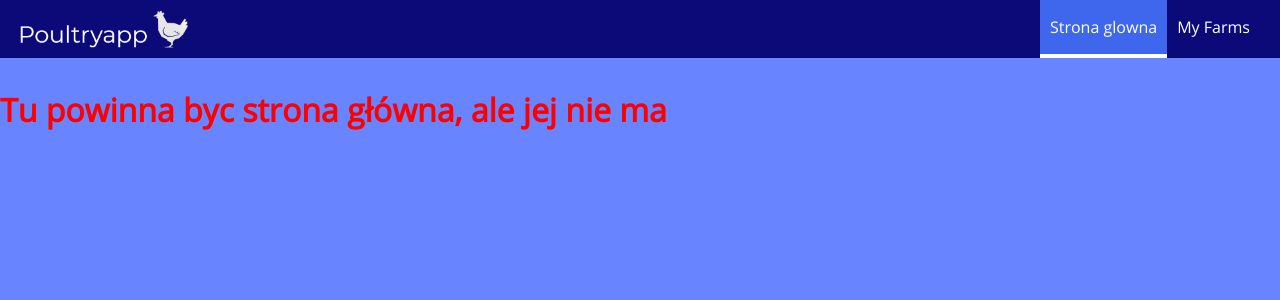
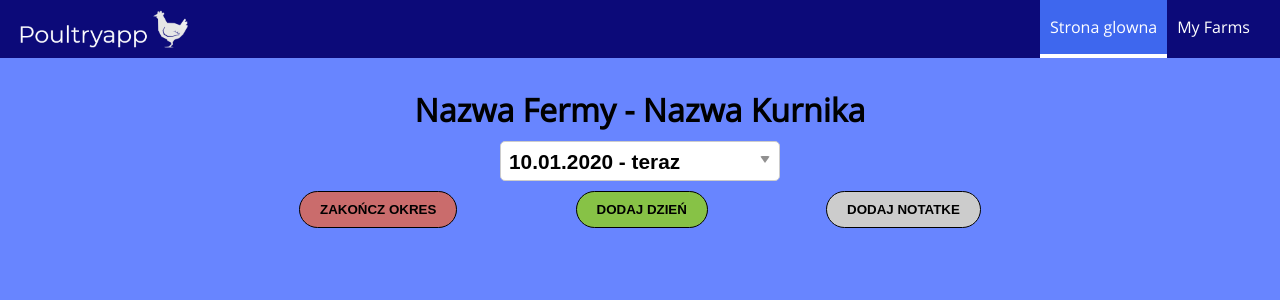
Before and after one commit to Wojtach/PoultryApp, a React (Create React App) app: page / in a window 1280 px wide. Shown: the top 300 px of the page. Built offline with nearby package versions, Linux system fonts and the light colour scheme.

Commit message:
Work on adding day to peroid

```diff
--- a/package.json
+++ b/package.json
@@ -12,6 +12,7 @@
     "react-router-dom": "^5.1.2",
     "react-scripts": "3.4.0",
     "react-scroll": "^1.7.16",
+    "uuid": "^7.0.3",
     "yup": "^0.28.3"
   },
   "scripts": {
--- a/src/App.js
+++ b/src/App.js
@@ -6,6 +6,7 @@ import Layout from './containers/Layout/Layout';
 import HomePage from './components/HomePage/HomePage';
 import MyFarms from './containers/MyFarms/MyFarms';
 import FarmDetails from './containers/FarmDetails/FarmDetails';
+import HallManagement from './containers/HallManagement/HallManagement';
 
 class App extends Component {
   render() {
@@ -14,7 +15,8 @@ class App extends Component {
         <Switch>
           <Route path='/myfarms/farmdetails/:farmName' component={FarmDetails} />
           <Route path='/myfarms' component={MyFarms} />
-          <Route path='/' component={HomePage} />
+          <Route path='/' component={HallManagement} />
+          {/* <Route path='/' component={HomePage} /> */}
         </Switch>
       </Layout>
     );
--- a/src/components/FormikForm/FormikForm.js
+++ b/src/components/FormikForm/FormikForm.js
@@ -81,8 +81,8 @@ class FormikForm extends Component {
                             <Form>
                                 {this.createFileds(formikProps)}
                                 <div className={classes.ButtonsContainer}>
-                                    <Button type='button' btnType='Danger' clicked={this.props.cancel}>Anuluj</Button>
-                                    <Button type='submit' btnType='Success' clicked={formikProps.onSubmit}>Zatwierdź</Button>
+                                    <Button btnType='Danger' clicked={this.props.cancel}>Anuluj</Button>
+                                    <Button submit btnType='Success' clicked={formikProps.onSubmit}>Zatwierdź</Button>
                                 </div>
                             </Form>
                         </div>
--- a/src/components/UI/Button/Button.js
+++ b/src/components/UI/Button/Button.js
@@ -15,7 +15,7 @@ const button = (props) => {
 
     return (
         <button
-            type={props.type}
+            type={props.submit ? 'submit' : 'button'}
             onClick={props.clicked}
             className={btnClasses.join(' ')}>
             {props.children}
--- a/src/components/UI/Button/Button.module.css
+++ b/src/components/UI/Button/Button.module.css
@@ -4,7 +4,7 @@
     border-radius: 25px;
     outline: none;
     cursor: pointer;
-    font: inherit;
+    font: 1.2em;
     padding: 10px 20px;
     font-weight: bold;
     transition: 0.2s;
--- a/src/containers/FarmDetails/FarmDetails.js
+++ b/src/containers/FarmDetails/FarmDetails.js
@@ -237,7 +237,9 @@ class FarmDetails extends Component {
                 <div className='grid'>
                     {FarmDetails}
                 </div>
-                {this.state.editType && this.state.showForm ? <FormikForm id='form' header={forms[this.state.editType].header}
+                {this.state.editType && this.state.showForm ? <FormikForm
+                    id='form'
+                    header={forms[this.state.editType].header}
                     name='form'
                     objectToEdit={this.state.objectToEdit}
                     inputs={forms[this.state.editType].fields}
--- /dev/null
+++ b/src/containers/HallManagement/HallManagement.js
@@ -0,0 +1,224 @@
+import React, { Component } from 'react';
+import { v1 as generateId } from 'uuid';
+
+import classes from './HallManagement.module.css';
+import Button from '../../components/UI/Button/Button';
+import Spinner from '../../components/UI/Spinner/Spinner';
+import FormikForm from '../../components/FormikForm/FormikForm';
+
+class HallManagement extends Component {
+    state = {
+        peroids: null,
+        selectedValue: '',
+        selectedPeroid: null,
+        showForm: false
+    }
+
+    componentDidMount() {
+        // api zwraca peroids if null set peroids as [{id: 1, end: ' '}]
+        const peroids = [
+            // {
+            //     id: 1,
+            //     end: ' '
+            // }
+            {
+                id: 'ddde',
+                days: {
+                    count: 1,
+                    date: {}
+                },
+                start: '10.01.2020',
+                end: null
+            },
+            {
+                id: 'rkere',
+                days: [{}, {}, {}],
+                start: '02.11.2019',
+                end: '28.12.2019'
+            }
+        ]
+        this.setState({
+            peroids,
+            selectedValue: peroids[0].id,
+            selectedPeroid: peroids[0],
+        })
+    }
+    selectHandler = (event) => {
+        const selectedPeroid = this.state.peroids.find(peroid => peroid.id === event.target.value);
+        this.setState({
+            selectedValue: event.target.value,
+            selectedPeroid
+        })
+    }
+
+    closePeroidHandler = () => {
+        const peroidToClose = { ...this.state.selectedPeroid };
+        peroidToClose.end = new Date().toLocaleDateString("pl", { year: "numeric", day: "2-digit", month: "2-digit" });
+        const newPeroids = [...this.state.peroids];
+        newPeroids[0] = peroidToClose;
+        this.setState({
+            peroids: newPeroids,
+            selectedPeroid: peroidToClose
+        })
+    }
+
+    showFormHandler = () => {
+        this.setState(prevState => ({
+            showForm: !prevState.showForm
+        }))
+    }
+
+    startPeroidHandler = () => {
+        const newPeroid = {
+            id: generateId(),
+            days: [],
+            start: new Date().toLocaleDateString("pl", { year: "numeric", day: "2-digit", month: "2-digit" }),
+            end: null
+        }
+        if (this.state.selectedValue !== 1) {
+            this.setState({
+                peroids: [newPeroid, ...this.state.peroids],
+                selectedValue: newPeroid.id,
+                selectedPeroid: newPeroid
+            })
+        } else {
+            this.setState({
+                peroids: [newPeroid],
+                selectedValue: newPeroid.id,
+                selectedPeroid: newPeroid
+            })
+        }
+    }
+
+    // confirmAddDayHandler = (values) => {
+    //     const newDay = {
+    //         ...values,
+    //         id: generateId(),
+    //         date: new Date().toLocaleDateString("pl", { year: "numeric", day: "2-digit", month: "2-digit" })
+    //     }
+    //     const newDays = [newDay, ...this.state.selectedPeroid.days];
+    //     this.setState(prevState => {
+    //         peroids
+    //     })
+    // }
+
+    render() {
+        let selectOpt = null;
+        let daysContainer = null;
+        if (this.state.selectedValue && this.state.selectedValue !== 1) {
+
+            selectOpt = this.state.peroids.map(option => {
+                return <option key={option.id} value={option.id}>
+                    {`${option.start} - ${option.end ? option.end : 'teraz'}`}
+                </option>
+            })
+
+            daysContainer = this.state.selectedPeroid.days.length ? <ul className={classes.DaysContainer}>
+                {
+                    [...Array(this.state.selectedPeroid.days.length).keys()].map(i => <li className={classes.Day} key={i}>{i + 1}</li>).reverse()
+                }
+            </ul> : null;
+        } else {
+            selectOpt = <option>Dodaj pierwszy okres</option>
+        }
+
+        const fields = [
+            {
+                label: 'Temp. zewnętrzna',
+                type: 'input',
+                name: 'tempOut',
+                value: '',
+                placeholder: 'Temp',
+                validationType: 'string',
+                validations: [
+                    {
+                        type: 'required',
+                        params: ['Pole nie może być puste']
+                    },
+                    {
+                        type: 'min',
+                        params: [5, 'Nazwa musi składać się z więcej niż 5 znaków']
+                    },
+                    {
+                        type: 'max',
+                        params: [20, 'Nazwa musi składać się z mniej niż 20 znaków']
+                    }
+                ]
+            },
+            {
+                label: 'Temp. wewnętrzna',
+                type: 'input',
+                name: 'tempIn',
+                value: '',
+                placeholder: 'Temperatura wewnętrzna',
+                validationType: 'string',
+                validations: [
+                    {
+                        type: 'required',
+                        params: ['Pole nie może być puste']
+                    },
+                    {
+                        type: 'min',
+                        params: [5, 'Nazwa musi składać się z więcej niż 5 znaków']
+                    },
+                    {
+                        type: 'max',
+                        params: [20, 'Nazwa musi składać się z mniej niż 20 znaków']
+                    }
+                ]
+            },
+            {
+                label: 'Temp. zewnętrzna',
+                type: 'input',
+                name: 'owner',
+                value: '',
+                placeholder: 'Temp',
+                validationType: 'string',
+                validations: [
+                    {
+                        type: 'required',
+                        params: ['Pole nie może być puste']
+                    },
+                    {
+                        type: 'min',
+                        params: [5, 'Nazwa musi składać się z więcej niż 5 znaków']
+                    },
+                    {
+                        type: 'max',
+                        params: [20, 'Nazwa musi składać się z mniej niż 20 znaków']
+                    }
+                ]
+            },
+        ]
+
+        return (
+            <>
+                {this.state.peroids ?
+                    <div>
+                        <h1 style={{ textAlign: "center" }}>Nazwa Fermy - Nazwa Kurnika</h1>
+                        <div className={classes.Dropdown}>
+                            <select className={classes.Select} id='peroid' value={this.state.selectedValue} onChange={this.selectHandler}>
+                                {selectOpt}
+                            </select></div>
+                        <div className={classes.Buttons}>
+                            {this.state.selectedPeroid === this.state.peroids[0] ? this.state.selectedPeroid.end ? <Button clicked={this.startPeroidHandler} btnType='Success'>Rozpocznij okres</Button> : <Button btnType='Danger' clicked={this.closePeroidHandler}>Zakończ okres</Button> : null}
+                            {this.state.selectedPeroid.end ? null : <Button clicked={this.showFormHandler} btnType='Success'>Dodaj dzień</Button>}
+                            <Button btnType='Normal'>Dodaj notatke</Button>
+                        </div>
+                        {daysContainer}
+                    </div>
+                    : <Spinner />}
+                {this.state.showForm && this.state.selectedPeroid ? <FormikForm
+                    id='form'
+                    header={'Dzień ' + (this.state.selectedPeroid.days.length + 1)}
+                    objectToEdit={this.state.objectToEdit}
+                    inputs={fields}
+                    cancel={this.showFormHandler}
+                    editObject={this.confirmEditDayHandler}
+                    addObject={this.confirmAddDayHandler} /> : null}
+            </>
+        );
+    }
+}
+
+export default HallManagement;
--- /dev/null
+++ b/src/containers/HallManagement/HallManagement.module.css
@@ -0,0 +1,68 @@
+.DaysContainer {
+    width: 90%;
+    margin: 20px auto;
+    padding: 12px 0;
+    border: 2px solid black;
+    display: flex;
+    flex-wrap: wrap;
+    justify-content: center;
+}
+
+.Dropdown {
+    position: relative;
+    margin: 10px auto;
+    max-width: 280px;
+  }
+
+.Dropdown:before {
+    border-radius: 2px;
+    pointer-events: none;
+    content: "";
+    position: absolute;
+    right: 10px;
+    top: 15px;
+    width: 0;
+    height: 0;
+    border-left: 5px solid transparent;
+    border-right: 5px solid transparent;
+    border-top: 7px solid #919090;
+  }
+
+.Select {
+    width: 100%;
+    padding: 5px 35px 5px 8px;
+    font-size: 1.3em;
+    font-weight: bold;
+    border: 1px solid #ccc;
+    border-radius: 5px;
+    height: 40px;
+    -webkit-appearance: none;
+    -moz-appearance: none;
+    -ms-appearance: none;
+    appearance: none;
+    background-color: #fff;
+  }
+
+.Buttons {
+    max-width: 800px;
+    display: flex;
+    flex-wrap: wrap;
+    justify-content: space-around;
+    margin: 10px auto;
+}
+
+.Day {
+    cursor: pointer;
+    max-width: 100px;
+    width: 15%;
+    font-size: 1.3em;
+    border: 1px solid black;
+    margin: 10px;
+    padding: 5px;
+    text-align: center;
+}
+
+.Day:hover {
+    transform: scale(1.1);
+    background-color: #fff;
+}
--- a/src/containers/MyFarms/MyFarms.js
+++ b/src/containers/MyFarms/MyFarms.js
@@ -1,5 +1,4 @@
 import React, { Component } from 'react';
-import { Link } from 'react-router-dom';
 
 import Farm from '../../components/Farm/Farm';
 import Modal from '../../components/UI/Modal/Modal';
@@ -9,7 +8,6 @@ const farms = [
     {
         id: '1234ddcd',
         name: 'Ferma Owieczki',
-        adress: 'Owieczki 25',
         halls: [
             {
                 name: 'Kurnik 1',
@@ -36,7 +34,6 @@ const farms = [
     {
         id: '1234dwwdcd',
         name: 'Ferma Prostki',
-        adress: 'Prostki 35',
         halls: [
             {
                 name: 'Kurnik A',
```
Also changed, not shown: 1 other file (tests, documents, lock files or other folders).
